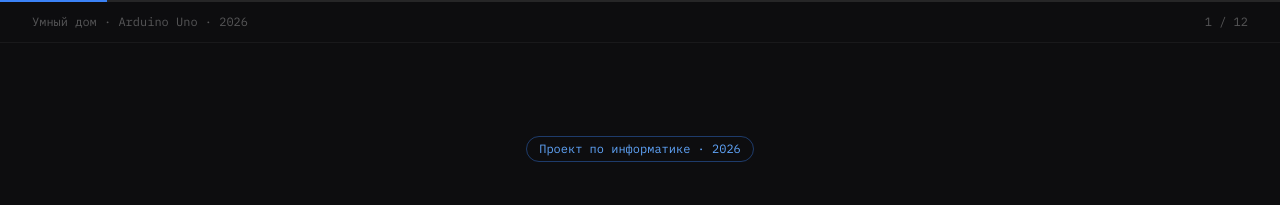
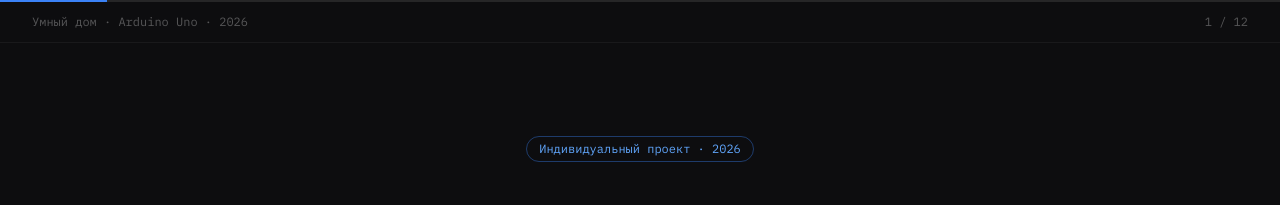
Before and after one commit to pr-poehali-dev/lighting-temperature-control, a React (Vite) app: page / in a window 1280 px wide. Shown: the top 205 px of the page. Built offline with nearby package versions, Linux system fonts and the light colour scheme.

Commit message:
fix: замена названия проекта на индивидуальный

```diff
--- a/src/pages/Index.tsx
+++ b/src/pages/Index.tsx
@@ -51,7 +51,7 @@ export default function Index() {
           {current === 0 && (
             <div className="flex flex-col items-center justify-center min-h-[500px] text-center">
               <div className="inline-block px-3 py-1 rounded-full border border-blue-500/40 text-blue-400 text-xs mb-8 font-mono">
-                Проект по информатике · 2026
+                Индивидуальный проект · 2026
               </div>
               <h1 className="text-5xl font-bold leading-tight mb-4 max-w-3xl">
                 Разработка системы автоматизации<br />
```
